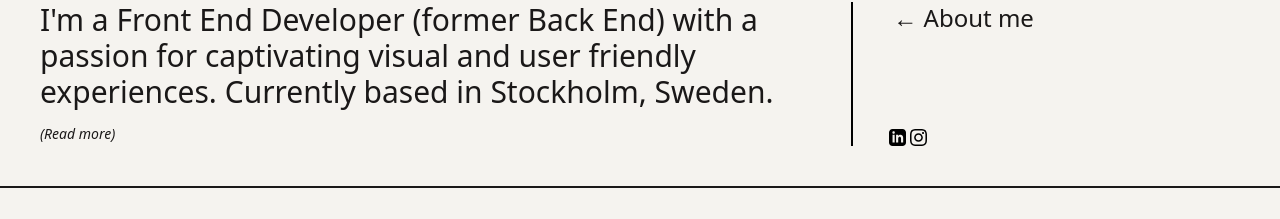
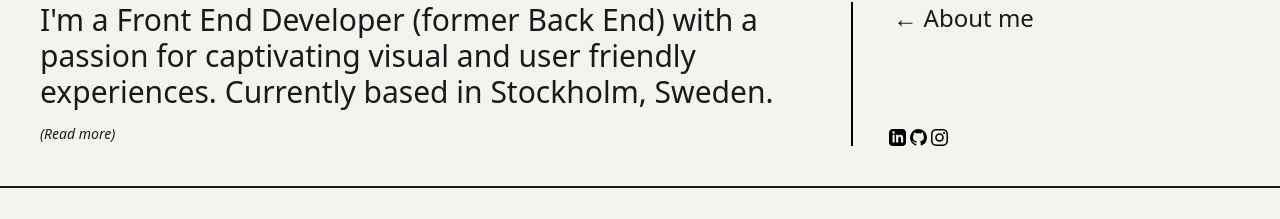
Before and after one commit to Nico1ina/portfolio, a Next.js app: page / in a window 1280 px wide. Shown: the part 1236-1455 px from the top of the page. Built offline with nearby package versions, Linux system fonts and the light colour scheme.

Commit message:
added svg

```diff
--- a/app/page.tsx
+++ b/app/page.tsx
@@ -5,6 +5,9 @@ import { useScroll } from 'framer-motion'
 import { useEffect, useRef } from 'react'
 import Lenis from '@studio-freight/lenis'
 import RevealOnScroll from '@/src/ui/components/RevealOnScroll/RevealOnScroll'
+import Instagram from '@/src/ui/components/Icons/Instagram'
+import LinkedIn from '@/src/ui/components/Icons/LinkedIn'
+import Github from '@/src/ui/components/Icons/Github'
 
 export default function Home() {
   const container = useRef(null)
@@ -79,33 +82,23 @@ export default function Home() {
                 <span className='visible sm:invisible'>↓</span>
               </RevealOnScroll>
             </div>
-            {/*TODO: Create separate files for each SVG and import them that way*/}
             <div className='flex flex-row gap-x-1 ml-11 sm:ml-9 mb-10 sm:mb-0'>
               <RevealOnScroll>
                 <a
                   href='https://www.linkedin.com/in/nicolina-larsson-8434a5206/'
                   target='_blank'
                 >
-                  <svg
-                    xmlns='http://www.w3.org/2000/svg'
-                    width='17'
-                    height='17'
-                    viewBox='0 0 24 24'
-                  >
-                    <path d='M19 0h-14c-2.761 0-5 2.239-5 5v14c0 2.761 2.239 5 5 5h14c2.762 0 5-2.239 5-5v-14c0-2.761-2.238-5-5-5zm-11 19h-3v-11h3v11zm-1.5-12.268c-.966 0-1.75-.79-1.75-1.764s.784-1.764 1.75-1.764 1.75.79 1.75 1.764-.783 1.764-1.75 1.764zm13.5 12.268h-3v-5.604c0-3.368-4-3.113-4 0v5.604h-3v-11h3v1.765c1.396-2.586 7-2.777 7 2.476v6.759z' />
-                  </svg>
+                  <LinkedIn />
+                </a>
+              </RevealOnScroll>
+              <RevealOnScroll>
+                <a href='https://github.com/Nico1ina' target='_blank'>
+                  <Github />
                 </a>
               </RevealOnScroll>
               <RevealOnScroll>
                 <a href='https://www.instagram.com/nihaolina/' target='_blank'>
-                  <svg
-                    xmlns='http://www.w3.org/2000/svg'
-                    width='17'
-                    height='17'
-                    viewBox='0 0 24 24'
-                  >
-                    <path d='M12 2.163c3.204 0 3.584.012 4.85.07 3.252.148 4.771 1.691 4.919 4.919.058 1.265.069 1.645.069 4.849 0 3.205-.012 3.584-.069 4.849-.149 3.225-1.664 4.771-4.919 4.919-1.266.058-1.644.07-4.85.07-3.204 0-3.584-.012-4.849-.07-3.26-.149-4.771-1.699-4.919-4.92-.058-1.265-.07-1.644-.07-4.849 0-3.204.013-3.583.07-4.849.149-3.227 1.664-4.771 4.919-4.919 1.266-.057 1.645-.069 4.849-.069zm0-2.163c-3.259 0-3.667.014-4.947.072-4.358.2-6.78 2.618-6.98 6.98-.059 1.281-.073 1.689-.073 4.948 0 3.259.014 3.668.072 4.948.2 4.358 2.618 6.78 6.98 6.98 1.281.058 1.689.072 4.948.072 3.259 0 3.668-.014 4.948-.072 4.354-.2 6.782-2.618 6.979-6.98.059-1.28.073-1.689.073-4.948 0-3.259-.014-3.667-.072-4.947-.196-4.354-2.617-6.78-6.979-6.98-1.281-.059-1.69-.073-4.949-.073zm0 5.838c-3.403 0-6.162 2.759-6.162 6.162s2.759 6.163 6.162 6.163 6.162-2.759 6.162-6.163c0-3.403-2.759-6.162-6.162-6.162zm0 10.162c-2.209 0-4-1.79-4-4 0-2.209 1.791-4 4-4s4 1.791 4 4c0 2.21-1.791 4-4 4zm6.406-11.845c-.796 0-1.441.645-1.441 1.44s.645 1.44 1.441 1.44c.795 0 1.439-.645 1.439-1.44s-.644-1.44-1.439-1.44z' />
-                  </svg>
+                  <Instagram />
                 </a>
               </RevealOnScroll>
             </div>
--- /dev/null
+++ b/src/ui/components/Icons/Github.tsx
@@ -0,0 +1,19 @@
+const Instagram = () => {
+  return (
+    <svg
+      xmlns='http://www.w3.org/2000/svg'
+      width='17'
+      height='17'
+      viewBox='0 0 16 16'
+    >
+      <path
+        fill='#000000'
+        fill-rule='evenodd'
+        d='M7.976 0A7.977 7.977 0 0 0 0 7.976c0 3.522 2.3 6.507 5.431 7.584c.392.049.538-.196.538-.392v-1.37c-2.201.49-2.69-1.076-2.69-1.076c-.343-.93-.881-1.175-.881-1.175c-.734-.489.048-.489.048-.489c.783.049 1.224.832 1.224.832c.734 1.223 1.859.88 2.3.685c.048-.538.293-.88.489-1.076c-1.762-.196-3.621-.881-3.621-3.964c0-.88.293-1.566.832-2.153c-.05-.147-.343-.978.098-2.055c0 0 .685-.196 2.201.832c.636-.196 1.322-.245 2.007-.245s1.37.098 2.006.245c1.517-1.027 2.202-.832 2.202-.832c.44 1.077.146 1.908.097 2.104a3.16 3.16 0 0 1 .832 2.153c0 3.083-1.86 3.719-3.62 3.915c.293.244.538.733.538 1.467v2.202c0 .196.146.44.538.392A7.984 7.984 0 0 0 16 7.976C15.951 3.572 12.38 0 7.976 0'
+        clip-rule='evenodd'
+      />
+    </svg>
+  )
+}
+
+export default Instagram
--- a/src/ui/components/Icons/Instagram.tsx
+++ b/src/ui/components/Icons/Instagram.tsx
@@ -2,8 +2,8 @@ const Instagram = () => {
   return (
     <svg
       xmlns='http://www.w3.org/2000/svg'
-      width='20'
-      height='20'
+      width='17'
+      height='17'
       viewBox='0 0 24 24'
     >
       <path d='M12 2.163c3.204 0 3.584.012 4.85.07 3.252.148 4.771 1.691 4.919 4.919.058 1.265.069 1.645.069 4.849 0 3.205-.012 3.584-.069 4.849-.149 3.225-1.664 4.771-4.919 4.919-1.266.058-1.644.07-4.85.07-3.204 0-3.584-.012-4.849-.07-3.26-.149-4.771-1.699-4.919-4.92-.058-1.265-.07-1.644-.07-4.849 0-3.204.013-3.583.07-4.849.149-3.227 1.664-4.771 4.919-4.919 1.266-.057 1.645-.069 4.849-.069zm0-2.163c-3.259 0-3.667.014-4.947.072-4.358.2-6.78 2.618-6.98 6.98-.059 1.281-.073 1.689-.073 4.948 0 3.259.014 3.668.072 4.948.2 4.358 2.618 6.78 6.98 6.98 1.281.058 1.689.072 4.948.072 3.259 0 3.668-.014 4.948-.072 4.354-.2 6.782-2.618 6.979-6.98.059-1.28.073-1.689.073-4.948 0-3.259-.014-3.667-.072-4.947-.196-4.354-2.617-6.78-6.979-6.98-1.281-.059-1.69-.073-4.949-.073zm0 5.838c-3.403 0-6.162 2.759-6.162 6.162s2.759 6.163 6.162 6.163 6.162-2.759 6.162-6.163c0-3.403-2.759-6.162-6.162-6.162zm0 10.162c-2.209 0-4-1.79-4-4 0-2.209 1.791-4 4-4s4 1.791 4 4c0 2.21-1.791 4-4 4zm6.406-11.845c-.796 0-1.441.645-1.441 1.44s.645 1.44 1.441 1.44c.795 0 1.439-.645 1.439-1.44s-.644-1.44-1.439-1.44z' />
--- a/src/ui/components/Icons/LinkedIn.tsx
+++ b/src/ui/components/Icons/LinkedIn.tsx
@@ -1,8 +1,8 @@
 const Instagram = (): JSX.Element => (
   <svg
     xmlns='http://www.w3.org/2000/svg'
-    width='20'
-    height='20'
+    width='17'
+    height='17'
     viewBox='0 0 24 24'
   >
     <path d='M19 0h-14c-2.761 0-5 2.239-5 5v14c0 2.761 2.239 5 5 5h14c2.762 0 5-2.239 5-5v-14c0-2.761-2.238-5-5-5zm-11 19h-3v-11h3v11zm-1.5-12.268c-.966 0-1.75-.79-1.75-1.764s.784-1.764 1.75-1.764 1.75.79 1.75 1.764-.783 1.764-1.75 1.764zm13.5 12.268h-3v-5.604c0-3.368-4-3.113-4 0v5.604h-3v-11h3v1.765c1.396-2.586 7-2.777 7 2.476v6.759z' />
```
